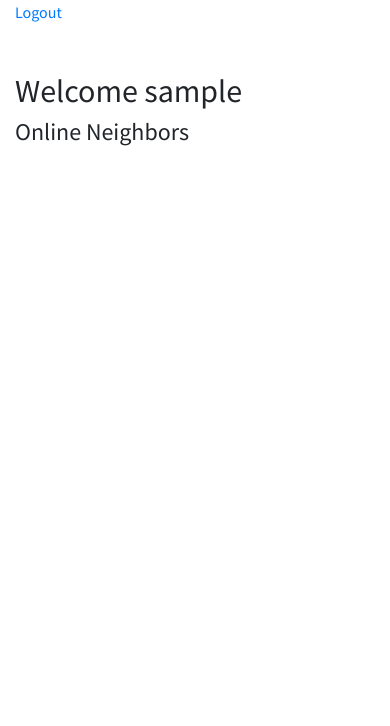
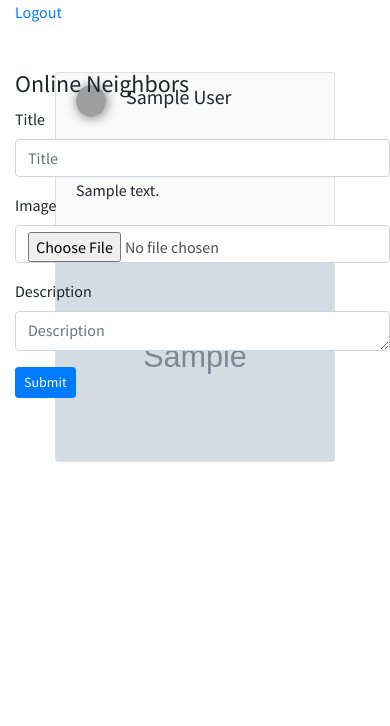
Before and after one commit to SteveMitto/neighborhood, a Django app: page / in a window 390 px wide. Shown: the top 726 px of the page. Before the commit the page ends 146 px from the top, so only its background shows below. Run offline with Django 3.2, Linux system fonts and the light colour scheme; a user stored in the database is signed in; tables that the repository leaves empty hold one stand-in row (values such as "Sample post"); grey boxes marked "Sample" are stand-in pictures; some libraries are stand-ins or nearby versions; grey boxes are pictures that could not be loaded.

Commit message:
Allowing users of the specific region to post in their neighbourhood post

```diff
--- a/neigh1/forms.py
+++ b/neigh1/forms.py
@@ -1,6 +1,5 @@
 from django import forms
-from .models import Profile,Bussines
-
+from .models import Profile,Bussines,NeighborhoodPost
 class ProfileUpdateForm(forms.ModelForm):
 
     class Meta:
@@ -14,3 +13,9 @@ class BussinessForm(forms.ModelForm):
         model=Bussines
         exclude=('profile',)
         fields=('bussiness_photo','name','type','email','phone_number')
+
+class NeigUsershPost(forms.ModelForm):
+
+    class Meta:
+        model=NeighborhoodPost
+        exclude=('user',)
--- a/neigh1/models.py
+++ b/neigh1/models.py
@@ -80,11 +80,11 @@ class NeighborhoodPost(md.Model):
     title=md.CharField(max_length=200)
     image=md.ImageField(upload_to='neigh_post/',default='neigh_post/no-image.jpg')
     description=md.TextField()
-    posted_on = md.DateTimeField(auto_now=True)
-    user = md.ForeignKey(User,on_delete=md.CASCADE,related_name='posts',default=1)
+    posted_on = md.DateTimeField(auto_now_add=True)
+    user = md.ForeignKey(User,on_delete=md.CASCADE,related_name='posts')
 
     class Meta:
         ordering=['posted_on']
 
     def __str__(self):
-        return f'{self.user}'
+        return f'{self.title}'
--- a/neigh1/static/css/index.css
+++ b/neigh1/static/css/index.css
@@ -34,3 +70,36 @@
   box-sizing: border-box;
   box-shadow: 1px 1px 12px rgba(0, 0, 0, 0.5);
 }
+#id_description{
+  height: 40px;
+}
+.user-details{
+  display: flex;
+}
+.user-details h5{
+  margin-left: 20px;
+}
+.post-container{
+  display: flex;
+  padding: 0 20px;
+  justify-content: center;
+  align-items: center;
+}
+.neighbors-parent{
+  position:fixed;
+  top:70px;
+}
+.card-header{
+  background-color:rgba(0,0,0,.02);
+}
+.post-details p{
+  margin:10px 0;
+  line-height: 30px;
+}
+.card{
+  border-width: .1px .1px;
+  width: 80%;
+}
+.card-body{
+  padding: 0;
+}
--- a/neigh1/templates/index.html
+++ b/neigh1/templates/index.html
@@ -1,18 +1,55 @@
 {%extends 'base.html'%}
 {% load static%}
+{% load bootstrap4%}
 {% block content %}
 {{block.super}}
 <link rel="stylesheet" href="{% static 'css/index.css' %}">
 <br><br><br>
 <div class="container-fluid">
+  <!-- <h2>Welcome {{user.username}}</h2> -->
   <div class="row">
-  <div class="col-md-8">
+    <div class="col-md-2">
 
-    <h2>Welcome {{user.username}}</h2>
+    </div>
+  <div class="col-md-7 post-container">
+
+    {% for post in neighbourhood_post %}
+    <div class="card">
+      <div class="card-header">
+      <div class="user-details">
+
+      {% if post.user.profile_pic %}
+        <img src="{{post.user.profile.profile_pic.url}}" width="50px" height="50px" class="circle" alt="">
+      {% else %}
+        <img src="https://assets.awwwards.com/assets/images/pages/user/avatar.svg" width="30px" class="circle" alt="">
+      {% endif %}
+      <h5>{{post.user.profile.display_name}}</h5>
+    </div>
+    <div class="post-details">
+      <br>
+       <h5>{{post.title}}</h5>
+
+      <p>
+        {{post.description|safe}}
+      </p>
+      <small>
+      <small>Posted {{post.posted_on|timesince}} ago</small>
+    </small>
+    </div>
+    </div>
+    <div class="card-body">
+      <img src="{{post.image.url}}" class="card-img-top" alt="">
+    </div>
+    </div>
+    {% empty %}
+    <h3>No post in this neighbourhood</h3>
+    {% endfor%}
   </div>
-  <div class="col-md-4">
-    <h4>Online Neighbors</h4>
+  <div class="col-md-3">
     <br>
+    <div class="neighbors-parent">
+      <h4>Online Neighbors</h4>
+
     {% for neighbor  in neighbors %}
     <div class="neighbors">
 
@@ -24,12 +61,22 @@
       <span class="online{{neighbor.online}}"></span>
       {% endif %}
     {{neighbor.user.username.capitalize}}
+    <div class="neighbors-chat">Chat</div>
   </div>
     {% endfor %}
+    <form class="" action="{% url 'save_post' %}" method="post" enctype="multipart/form-data">
+      {% csrf_token%}
+      {% bootstrap_form post_form%}
+      <button type="submit" class="btn btn-primary btn-sm">Submit</button>
+    </form>
+  </div>
   </div>
   </div>
 
 </div>
+<br><br><br><br><br>
+<br><br><br><br><br>
+<br><br><br><br><br>
 {% if user.profile.bussiness_type == None %}
 <script type="text/javascript">
   $("body").load('/setup')
--- a/neigh1/urls.py
+++ b/neigh1/urls.py
@@ -10,7 +10,8 @@ urlpatterns=[
     path('setup/',views.setup,name="setup"),
     path('setup/bussines_type',views.add_type),
     path('update_profile/',views.update_profile, name="update_profile"),
-    path('add_bussiness/',views.add_bussiness, name="add_bussiness")
+    path('add_bussiness/',views.add_bussiness, name="add_bussiness"),
+    path('neig_post_save/',views.neig_post_save, name="save_post")
 ]
 
 if settings.DEBUG:
--- a/neigh1/views.py
+++ b/neigh1/views.py
@@ -2,10 +2,10 @@ from django.shortcuts import render,redirect
 from django.http import JsonResponse
 from django.contrib.auth.forms import UserCreationForm
 from django.contrib.auth.decorators import login_required
-from .models import Profile,Nation,Neighborhood,Bussines
+from .models import Profile,Nation,Neighborhood,Bussines,NeighborhoodPost
 import json
 import requests
-from .forms import ProfileUpdateForm,BussinessForm
+from .forms import ProfileUpdateForm,BussinessForm,NeigUsershPost
 
 
 def signup(request):
@@ -24,9 +24,14 @@ def signup(request):
 @login_required
 def index(request):
     neighbor = request.user.profile.neighborhood
+
+    neighbourhood_post=NeighborhoodPost.objects.filter(user__profile__neighborhood = neighbor).all()
     my_neighboors = Profile.objects.filter(neighborhood = neighbor).all()
+    post_form=NeigUsershPost(instance=request.user)
     context={
-    "neighbors":my_neighboors.exclude(user = request.user)
+    "neighbors":my_neighboors.exclude(user = request.user),
+    "post_form":post_form,
+    "neighbourhood_post":neighbourhood_post,
     }
     return render(request,'index.html',context)
 
@@ -94,3 +99,13 @@ def add_bussiness(request):
             buss.profile= request.user.profile
             buss.save()
             return redirect('/')
+
+def neig_post_save(request):
+    if request.method == "POST":
+        post_form=NeigUsershPost(request.POST,request.FILES)
+        if post_form.is_valid():
+            print(request.user.pk)
+            form=post_form.save(commit=False)
+            form.user = request.user
+            form.save()
+            return redirect('/')
```
Also changed, not shown: other parts of neigh1/static/css/index.css (+36 -0 lines), neighbor/settings.py (+10 -1 lines), media/neigh_post/ui.jpg (added), neigh1/migrations/0022_neighborhoodpost.py (added), neigh1/migrations/0023_auto_20191028_1726.py (added), neigh1/migrations/0024_auto_20191029_1410.py (added), neigh1/migrations/0025_auto_20191029_1415.py (added), neigh1/migrations/0026_delete_neighborhoodpost.py (added), neigh1/migrations/0027_neighborhoodpost.py (added), neigh1/migrations/0028_auto_20191029_1425.py (added), neigh1/migrations/0029_auto_20191029_1436.py (added), neigh1/migrations/0030_delete_neighborhoodpost.py (added), neigh1/migrations/0031_neighborhoodpost.py (added).
